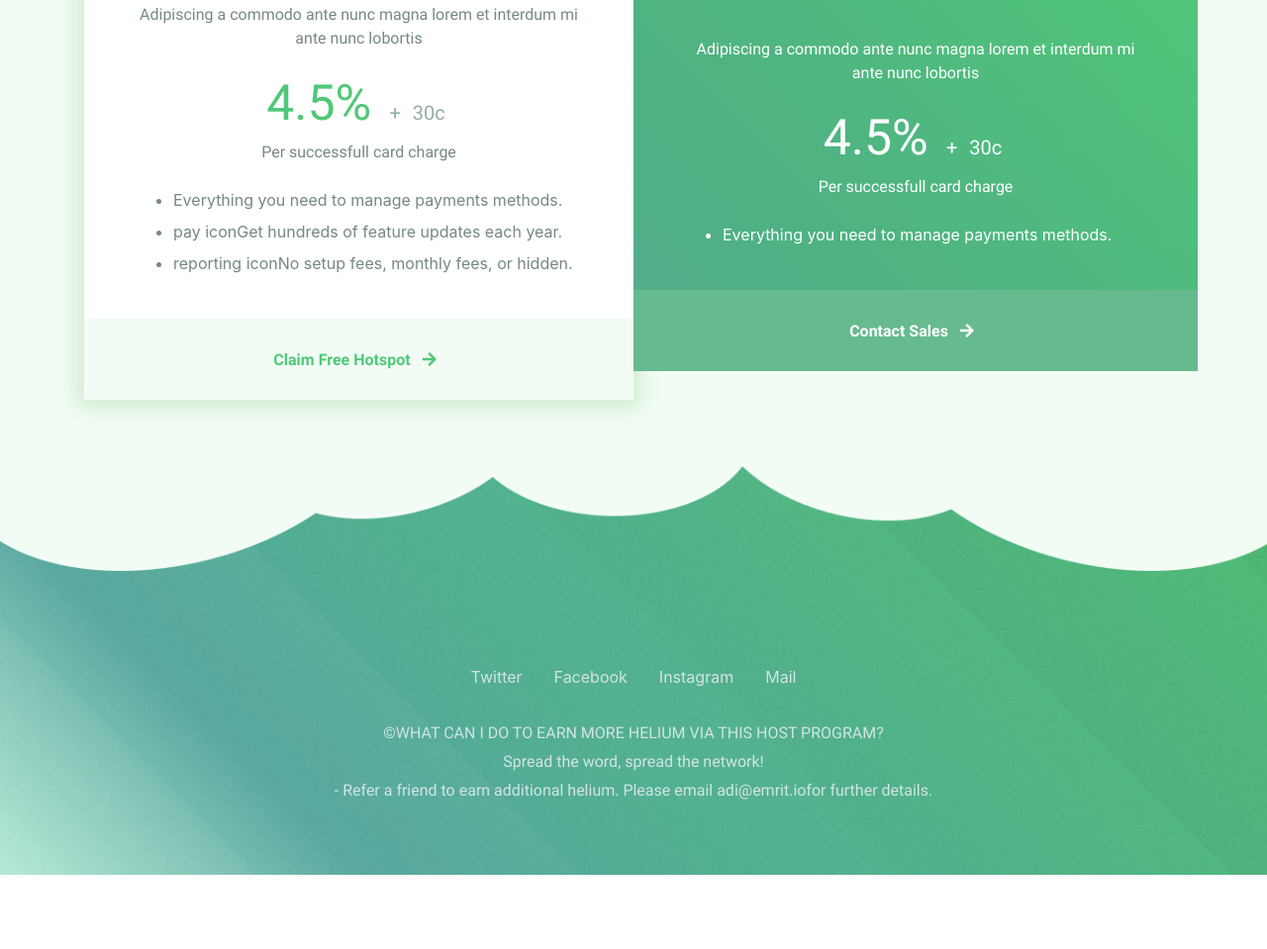
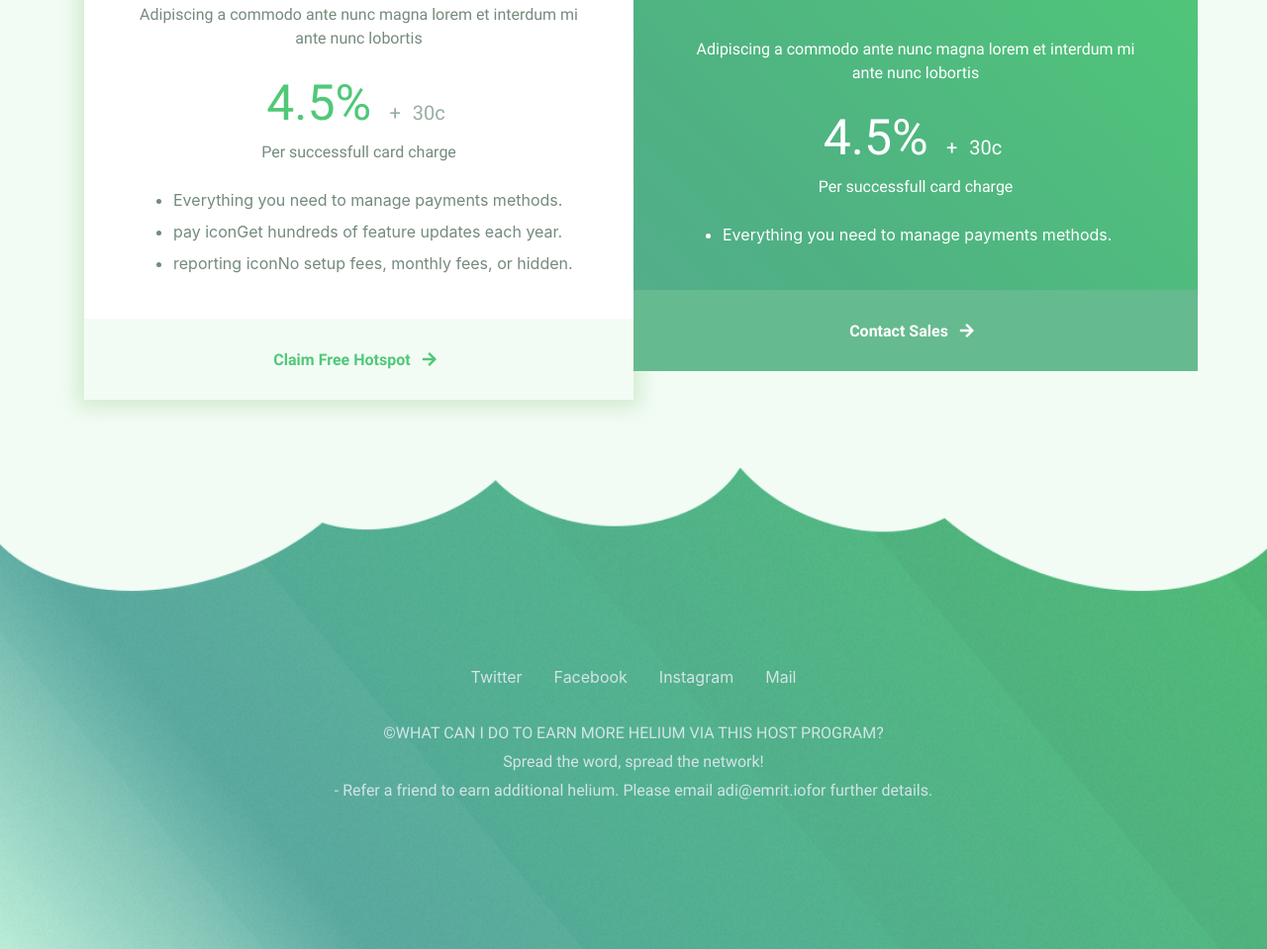
Before and after one commit to Lnk-dev/hariscs4997.github.io, a plain HTML site: page index.html in a window 1280 px wide. Shown: the part 1618-2577 px from the top of the page at 99% size. Before the commit the page ends 2502 px from the top, so only its background shows below. Drawn offline with nearby package versions, Linux system fonts and the light colour scheme.

Commit message:
cloud setup

```diff
--- a/assets/css/style.css
+++ b/assets/css/style.css
@@ -400,10 +400,9 @@ a.animated-button.victoria-one:after {
 /* footer */
 .footer{
   background-image: url(../images/footer.png);
-  height: 420px;
   background-position: center;
   background-repeat: no-repeat;
-  background-size: cover;
+  background-size: 100% 100%;
   position: relative;
   padding: 6em 0 9em 0;
 }
```
